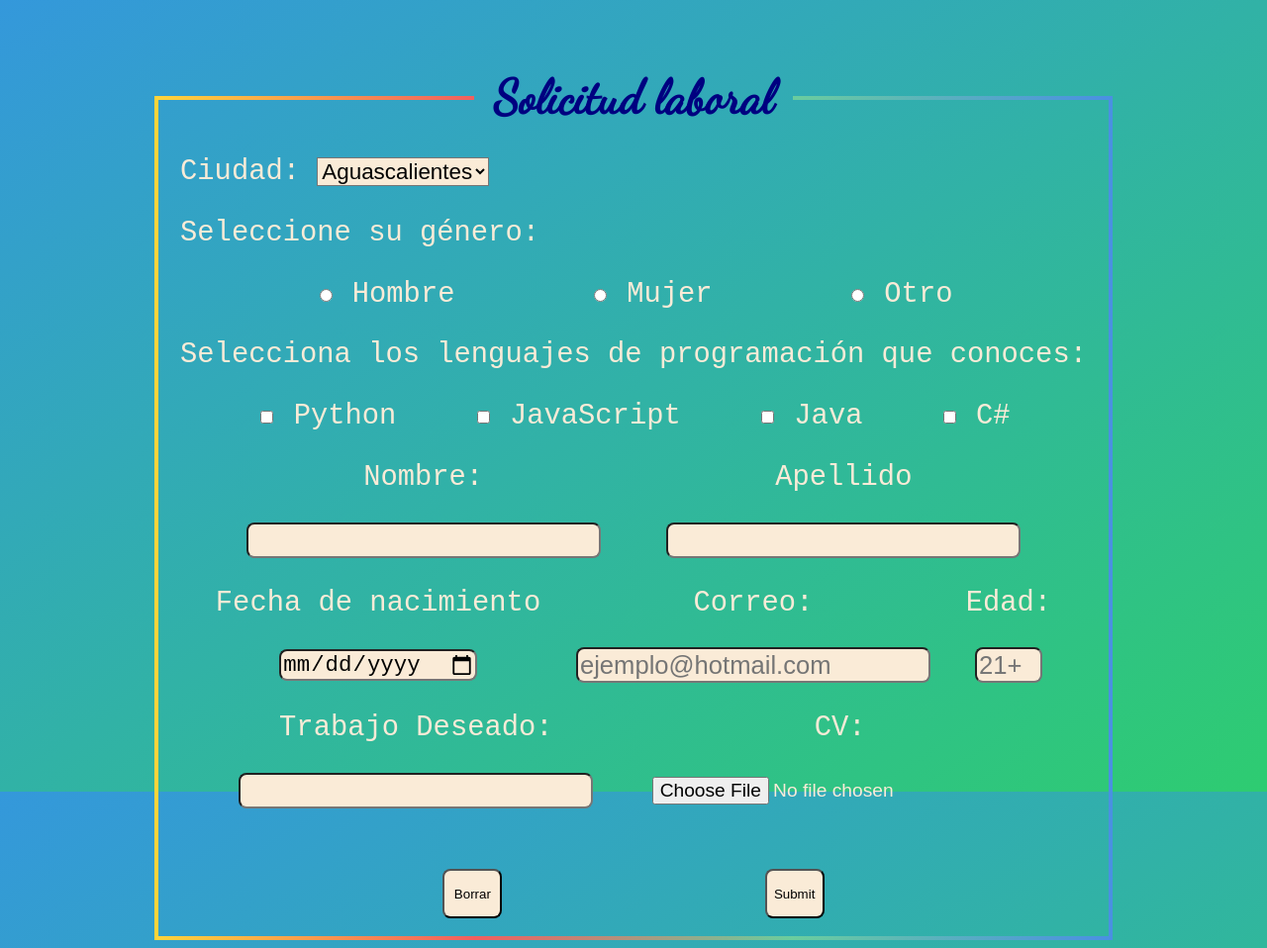
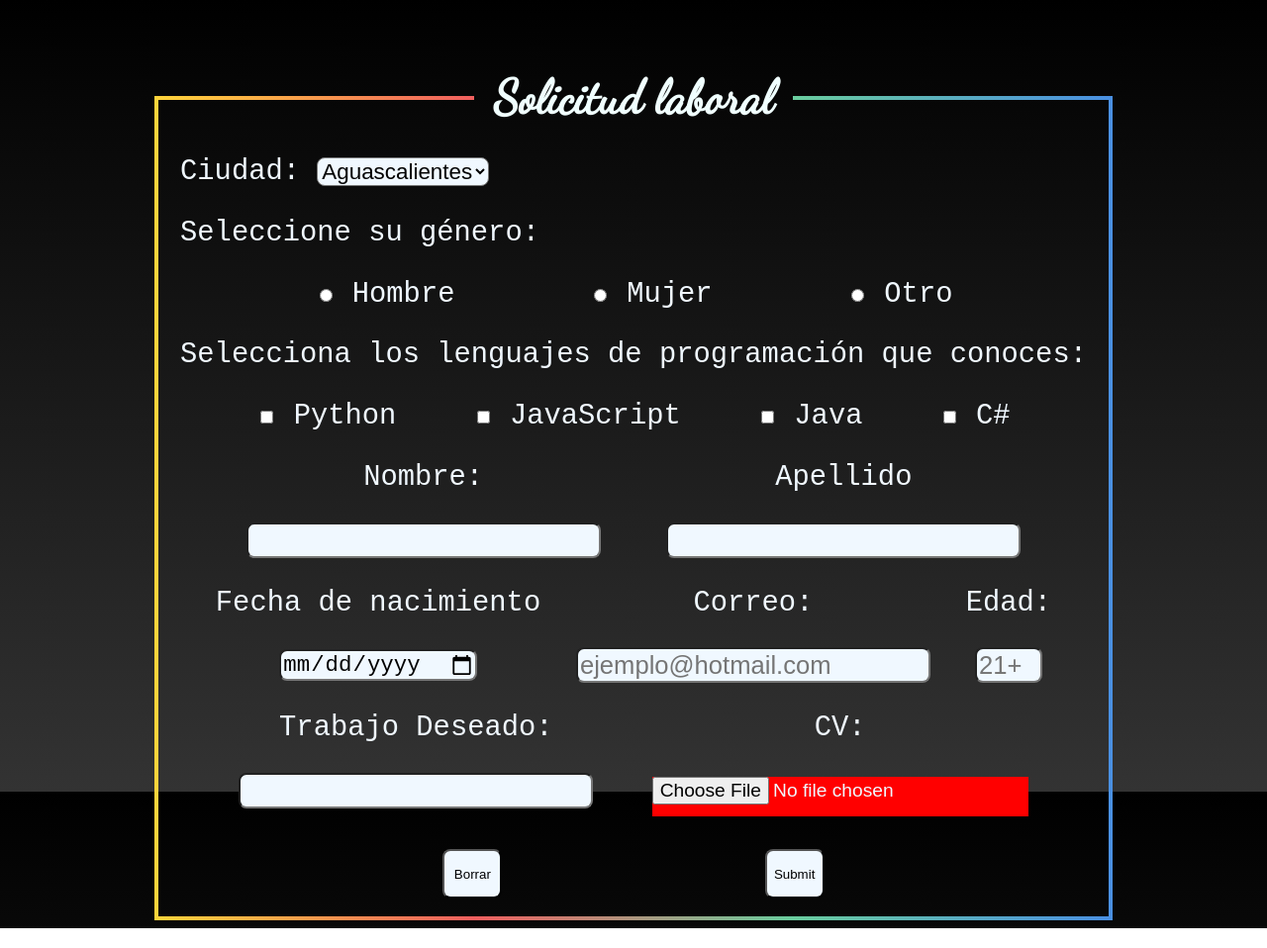
Before and after one commit to regaaron/Programacion-web, a plain HTML site: page Formulario/index.html in a window 1280 px wide. Shown: the whole page at 99% size. Drawn offline with Linux system fonts and the light colour scheme.

```diff
--- a/Formulario/js/funciones.js
+++ b/Formulario/js/funciones.js
@@ -22,6 +22,7 @@
             selectedLanguages.push(checkboxes[i].value);
         }
     }
+    console.log(checkboxes.values);
     datos+="Lenguajes: "+selectedLanguages;
     datos+="\n";
 
--- a/Formulario/styles/style.css
+++ b/Formulario/styles/style.css
@@ -1,5 +1,6 @@
 body{
-    background: linear-gradient(to bottom right, #3498db, #2ecc71);
+     /* background: linear-gradient(to bottom right, #3498db, #2ecc71); */
+    background: linear-gradient(to bottom, #000000, #333333);
     background-repeat: no-repeat;
     background-attachment: fixed;
 }
@@ -11,14 +12,14 @@
     /* align-items: center; */
 
     font-size: 1.8rem;
-    color: antiquewhite;
+    color: aliceblue;
     font-family: monospace;
 }
 
 
 legend{
     font-size: 3rem;
-    color: navy;
+    color: azure;
     font-family: 'Dancing Script';
     text-align: center;
     padding: 20px;
@@ -32,18 +33,18 @@
     border-image: linear-gradient(to right, #FFD43B, #F15F5F, #6ACD9E, #4A90E2);
     border-image-slice: 1;
     transition: border-color 0.3s ease-in-out;
-    /* border: 5px solid ; */
+
 }
 
 
 select{
     font-size: 1.4rem;
-    background-color: antiquewhite;
+    background-color: aliceblue;
 }
 
 .input-date{
     font-size: 1.4rem;
-    background-color: antiquewhite;
+    background-color: aliceblue;
 }
 
 .input-email{
@@ -51,7 +52,7 @@
     width: 350px;
     font-size: 1.6rem;
     transition: 1.4s;
-    background-color: antiquewhite;
+    background-color: aliceblue;
 
 }
 .input-email:focus{
@@ -63,7 +64,7 @@
     width: 60px;
     font-size: 1.6rem;
     transition: 1.4s;
-    background-color: antiquewhite;
+    background-color: aliceblue;
 
 }
 .input-edad:focus{
@@ -79,7 +80,7 @@
     height: 30px;
     width: 350px;
     font-size: 1.6rem;
-    background-color: antiquewhite;
+    background-color: aliceblue;
     transition: 1.4s;
     font-family: monospace;
 
@@ -93,12 +94,12 @@
     height: 30px;
     width: 350px;
     font-size: 1.6rem;
-    background-color: antiquewhite;
+    background-color: aliceblue;
     transition: 1.4s;
     font-family: monospace;
 }
 
-.input-date , .input-edad ,.input-email, .input-text , .input-datalist{
+.input-date , .input-edad ,.input-email, .input-text , .input-datalist , select{
     border-radius: 8px;
 }
 
@@ -106,13 +107,14 @@
     height: 50px;
     width: 60px;
     border-radius: 8px;
-    background-color: antiquewhite;
+    background-color: aliceblue;
 }
 
 .input-file{
-    height: 60px;
+    height: 40px;
     width: 380px;
     font-size: 1.2rem;
+    background-color: red;
 }
 @font-face{
     font-family: 'Dancing Script';
```
Also changed, not shown: Formulario/index.html (+1 -1 lines), web/index.html (deleted, +0 -18 lines), web/micuenta.html (deleted, +0 -18 lines), web/captura.ico (deleted), web/captura.png (deleted), web/youtube.ico (deleted).
